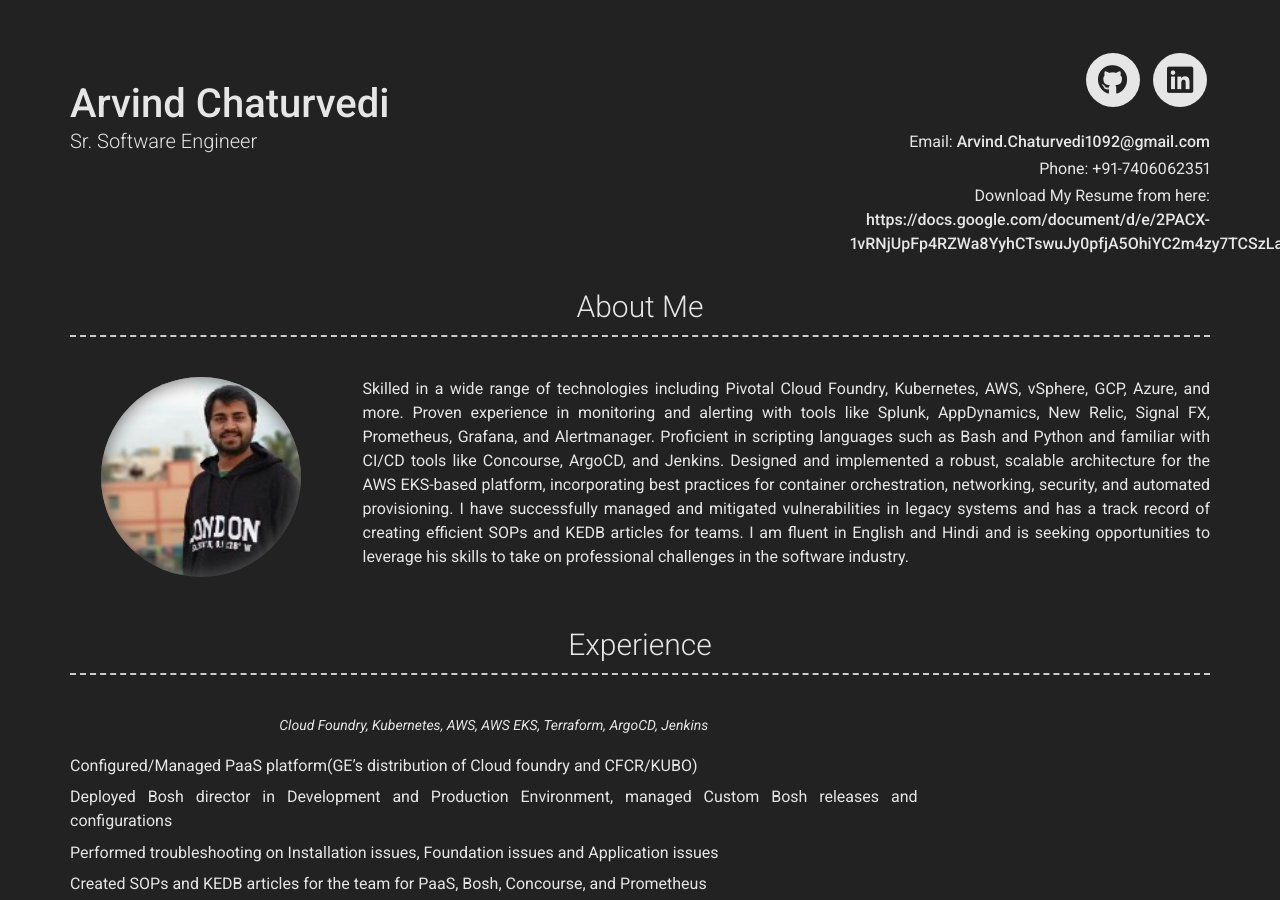
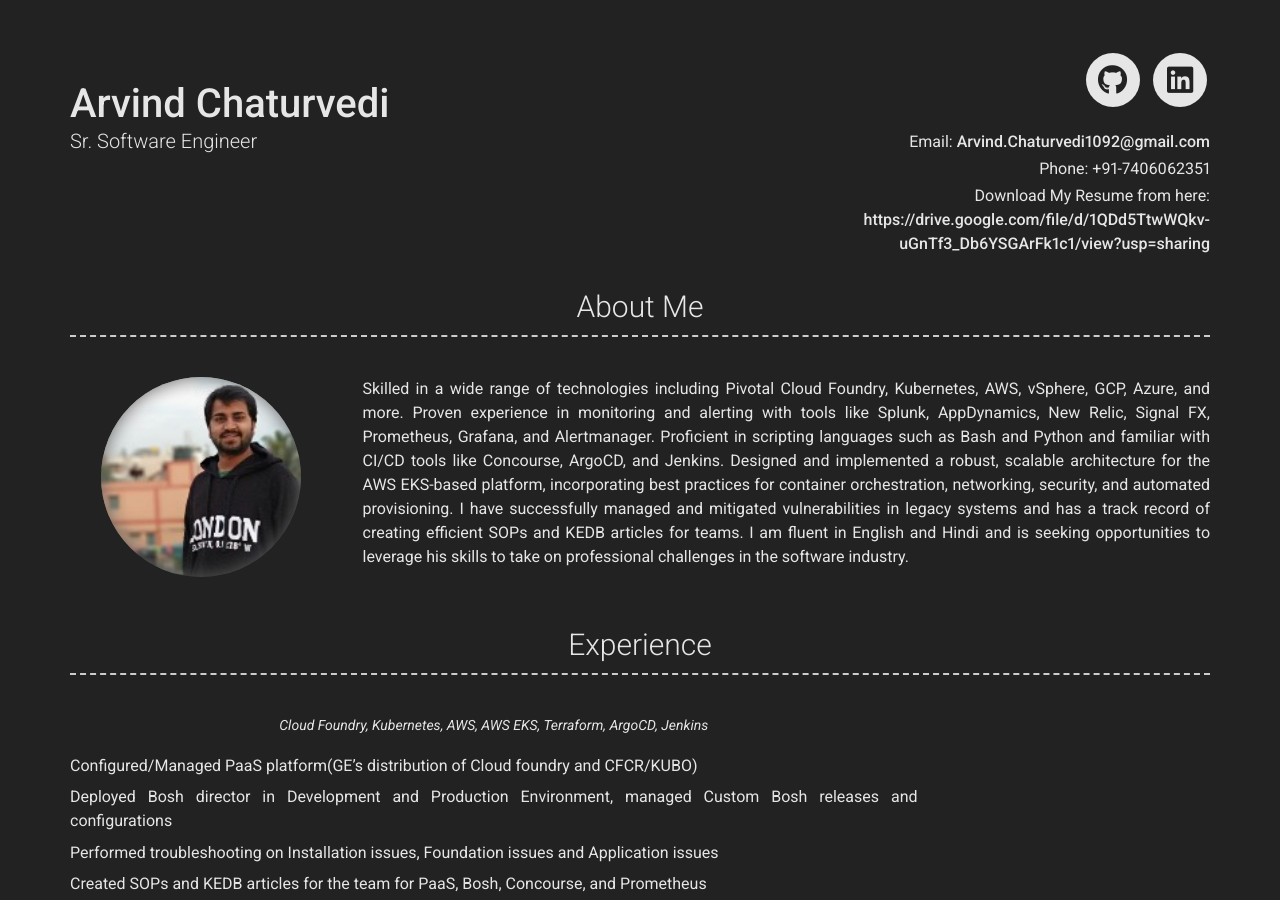
Before and after one commit to ArvindChaturvedi/Arvind-CV, a Jekyll site: the page built from index.md, in a window 1280 px wide and 900 px high. Built offline with Jekyll 4.4.1, drawn with Linux system fonts in a browser that asks for light colours; nearby versions of some CDN libraries; some of the changed lines change nothing that is shown.

Commit message:
Updating resume link

```diff
--- a/_config.yml
+++ b/_config.yml
@@ -12,7 +12,7 @@
 # email_title: Email (Email title override)
 phone: +91-7406062351
 # phone_title: Phone (Phone title override)
-website: https://docs.google.com/document/d/e/2PACX-1vRNjUpFp4RZWa8YyhCTswuJy0pfjA5OhiYC2m4zy7TCSzLaHLAMAFNFecAQg5TY2A/pub
+website: https://drive.google.com/file/d/1QDd5TtwWQkv-uGnTf3_Db6YSGArFk1c1/view?usp=sharing
 website_title: Download My Resume from here
 
 # Dark Mode (true/false/never)
```
